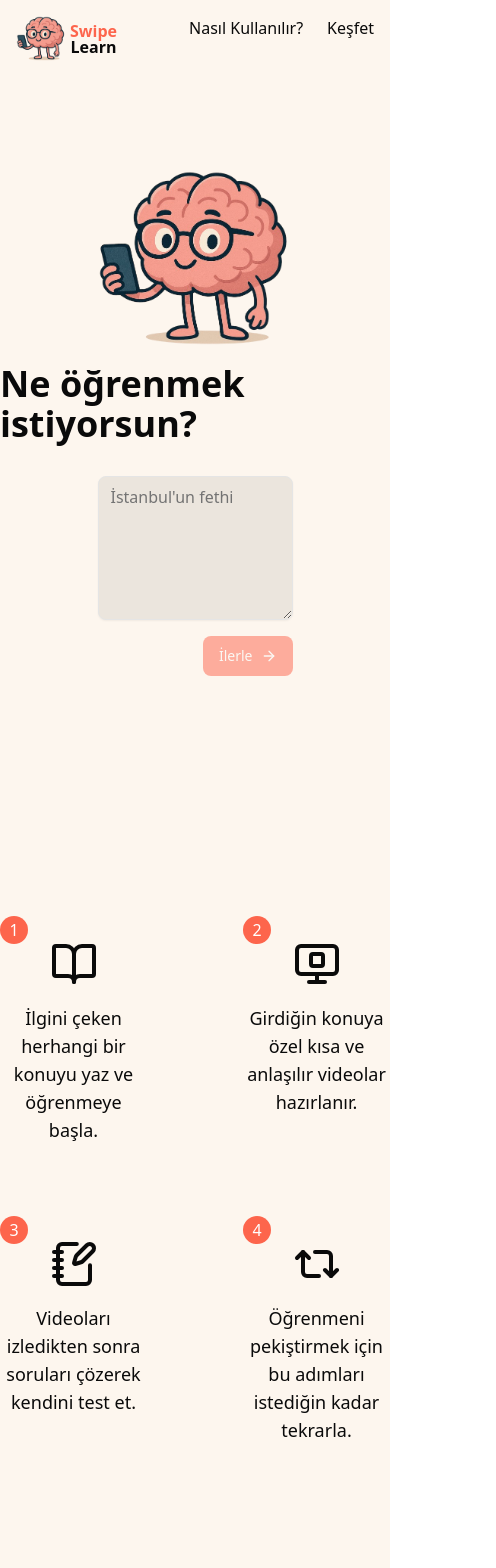
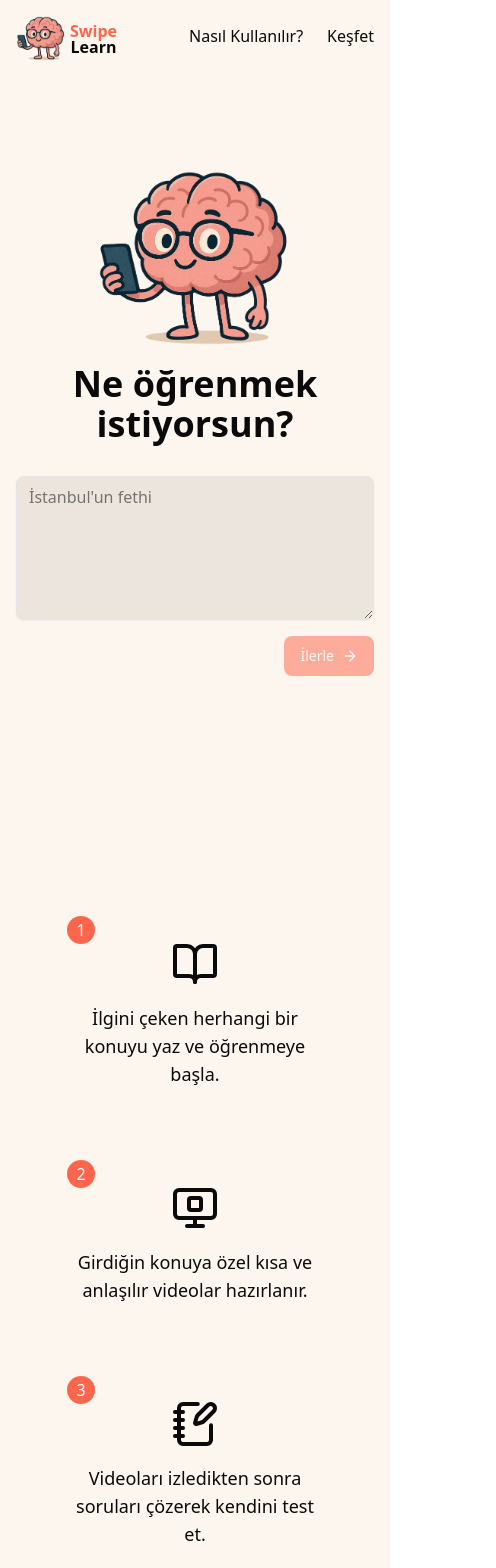
Before and after one commit to muratcankargi/SwipeLearn, a React (Vite) app in the folder SwipeLearnFrontend/: page / in a window 390 px wide. Shown: the top 1568 px of the page, 496 px wide, since content can reach past the window. Built offline with nearby package versions, Linux system fonts and the light colour scheme; no server answers; what openapi-fetch would draw is missing.

Commit message:
mobile design

```diff
--- a/SwipeLearnFrontend/src/components/explore.tsx
+++ b/SwipeLearnFrontend/src/components/explore.tsx
@@ -2,7 +2,7 @@ export function Explore() {
   return (
     <div
       id="kesfet"
-      className="my-24 flex w-full flex-col items-center justify-center gap-12"
+      className="my-24 flex w-full flex-col items-center justify-center gap-12 px-4"
     >
       <div className="space-y-2 text-center">
         <h2 className="text-2xl font-extrabold">Keşfet</h2>
@@ -13,7 +13,7 @@ export function Explore() {
         </p>
       </div>
 
-      <div className="grid w-full max-w-3/4 grid-cols-4 gap-12">
+      <div className="grid w-full max-w-3/4 grid-cols-1 justify-items-center gap-12 sm:grid-cols-4">
         <div className="h-96 w-48 rounded-md bg-gray-400"></div>
         <div className="h-96 w-48 rounded-md bg-gray-400"></div>
         <div className="h-96 w-48 rounded-md bg-gray-400"></div>
--- a/SwipeLearnFrontend/src/components/how-to-use.tsx
+++ b/SwipeLearnFrontend/src/components/how-to-use.tsx
@@ -22,7 +22,7 @@ const steps = [
 export function HowToUse() {
   return (
     <div
-      className="max-w-8xl mx-auto mt-24 mb-24 grid grid-cols-2 gap-24"
+      className="max-w-8xl mx-auto mt-24 mb-24 grid grid-cols-1 gap-24 sm:grid-cols-2"
       id="nasil-kullanilir"
     >
       {steps.map((step, index) => {
--- a/SwipeLearnFrontend/src/components/navbar.tsx
+++ b/SwipeLearnFrontend/src/components/navbar.tsx
@@ -1,6 +1,6 @@
 export function Navbar() {
   return (
-    <nav className="absolute top-4 right-4">
+    <nav className="absolute top-6 right-4">
       <ul className="flex gap-x-6">
         <li>
           <button
--- a/SwipeLearnFrontend/src/components/waiting-infos.tsx
+++ b/SwipeLearnFrontend/src/components/waiting-infos.tsx
@@ -36,7 +36,7 @@ export function WaitingInfos() {
   const currentInfo = infos[infoIndex] ?? undefined;
 
   return (
-    <div className="bg-tw-primary relative my-2 flex min-h-24 w-1/3 items-center justify-center rounded-md">
+    <div className="bg-tw-primary relative my-2 flex min-h-24 w-[95%] items-center justify-center rounded-md sm:w-1/3">
       {currentInfo && (
         <div className="absolute top-1 left-2 text-sm">{timer}</div>
       )}
--- a/SwipeLearnFrontend/src/pages/App.tsx
+++ b/SwipeLearnFrontend/src/pages/App.tsx
@@ -29,8 +29,6 @@ export function App() {
   const mutation = usePostTopic();
 
   const onSubmit = (data: FormData) => {
-    console.log("Data: ", data);
-
     mutation.mutate(
       { body: { description: data.topic } },
       {
@@ -53,11 +51,13 @@ export function App() {
           <div className="mx-auto">
             <img src="/mascot.png" width={200} height={200} />
           </div>
-          <h1 className="text-4xl font-extrabold">Ne öğrenmek istiyorsun?</h1>
+          <h1 className="text-center text-4xl font-extrabold">
+            Ne öğrenmek istiyorsun?
+          </h1>
         </div>
 
         <form
-          className="flex w-1/2 flex-col items-center justify-center gap-4"
+          className="flex w-full flex-col items-center justify-center gap-4 px-4 sm:w-1/2"
           onSubmit={methods.handleSubmit(onSubmit)}
         >
           <div className="flex min-h-36 w-full flex-col">
--- a/SwipeLearnFrontend/src/pages/Waiting.tsx
+++ b/SwipeLearnFrontend/src/pages/Waiting.tsx
@@ -13,7 +13,7 @@ export function Waiting() {
         <div className="mx-auto">
           <img src="/mascot.png" width={200} height={200} />
         </div>
-        <h1 className="text-2xl font-semibold">
+        <h1 className="text-center text-2xl font-semibold">
           Videoların 1-2 dakika içerisinde hazırlanmış olacak.
         </h1>
       </div>
@@ -27,7 +27,7 @@ export function Waiting() {
 
       <WaitingInfos />
 
-      <p className="text-sm text-gray-500">
+      <p className="text-center text-sm text-gray-500">
         Videolar oluşturulduğunda otomatik olarak yönlendirileceksin.
       </p>
     </>
```
